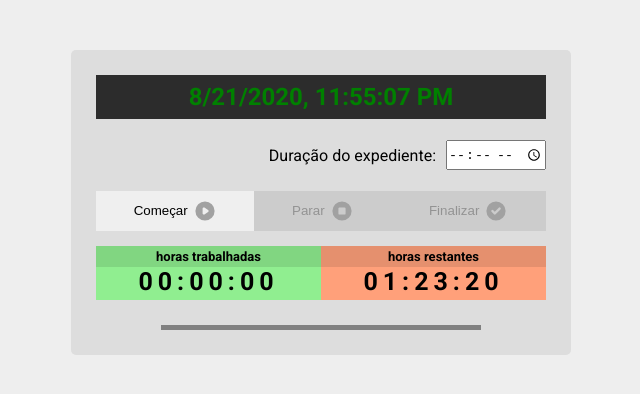
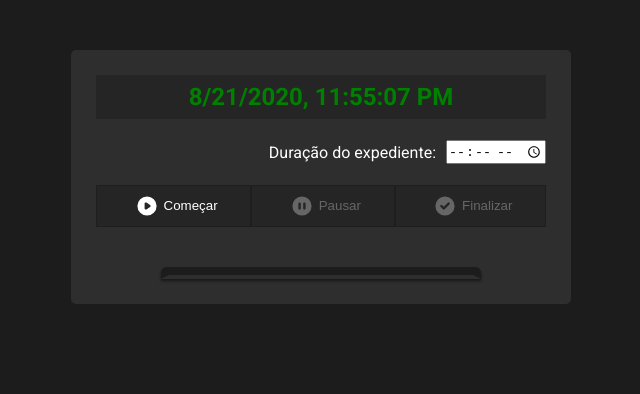
Before and after one commit to JVitorLeone/Ponto, a React (Create React App) app: page / in a window 1280 px wide. Shown: the top 394 px of the page, without its empty margins (319-959 px from the left). Built offline with nearby package versions, Linux system fonts and the light colour scheme.

Commit message:
update: changed colors

```diff
--- a/src/components/ButtonTray/index.js
+++ b/src/components/ButtonTray/index.js
@@ -2,7 +2,7 @@ import React from 'react';
 
 import {Container, Button} from './style.js';
 
-import { StopIcon, PlayIcon, CheckIcon } from '../../icons';
+import { PauseIcon, PlayIcon, CheckIcon } from '../../icons';
 
 function ButtonTray(props) {
 	const { start, stop, finish, isActive, canStart, canFinish } = props;
@@ -16,22 +16,22 @@ function ButtonTray(props) {
 				onClick={ () => start() }
 				disabled={ !ableToStart }
 			>
+				<PlayIcon/>
 				Começar
-				<PlayIcon/>
 			</Button>
 			<Button
 				onClick={ () => stop() }
 				disabled={ !isActive }
 			>
-				Parar
-				<StopIcon/>
+				<PauseIcon/>
+				Pausar
 			</Button>
 			<Button
 				onClick={ () => finish() }
 				disabled={ !canFinish }
 			>
+				<CheckIcon/>
 				Finalizar
-				<CheckIcon/>
 			</Button>
 		</Container>
 	);
--- a/src/components/ButtonTray/style.js
+++ b/src/components/ButtonTray/style.js
@@ -5,6 +5,7 @@ export const Container = styled.div`
 	flex-direction: row;
 	justify-content: center;
 
+	background-color: var(--ter-dark);
 	width: 100%;
 
 	margin-top: 15px;
@@ -16,16 +17,21 @@ export const Button = styled.button`
 	border: none;
 	padding: 8px 16px;
 
-	:hover {
-		background-color: #fff;
+	background-color: inherit;
+	color: var(--main-light);
+
+	border: 1px solid rgba(0,0,0,.2);
+
+	:hover:not([disabled]) {
+		background-color: var(--main-dark);
 	}
 
 	:disabled {
-		background-color: #ccc;
+		color: rgba(255,255,255,.3);
 	}
 
 	>svg {
 		vertical-align: middle;
-		margin-left: 5px;
+		margin: 0 5px;
 	}
 `;
--- a/src/components/Hourglass/index.js
+++ b/src/components/Hourglass/index.js
@@ -65,7 +65,8 @@ function Hourglass(props){
 
 	return (
 		<Container>
-
+			{ periods.length > 0 && (
+				<>
 					<Total>
 						<p>horas trabalhadas</p>
 						{ getTimeToHourString(totalTime) }
@@ -75,7 +76,8 @@ function Hourglass(props){
 						<p>horas restantes</p>
 						{ getTimeToHourString(remainingTime) }
 					</Remaining>
-
+				</>
+			)}
 		</Container>
 	)
 }
--- a/src/components/Hourglass/style.js
+++ b/src/components/Hourglass/style.js
@@ -25,6 +25,12 @@ export const Container = styled.div`
 
 		padding: 0 0 4px 0;
 
+		animation: opacity .5s linear;
+		@keyframes opacity {
+			from { opacity:0 }
+			to { opacity:1 }
+		}
+
 		>p {
 			padding: 3px 0;
 			background-color: rgba(0,0,0,0.1);
@@ -35,11 +41,11 @@ export const Container = styled.div`
 `;
 
 export const Total = styled.div`
-	background-color: lightgreen;
+	background-color: var(--green);
 `;
 
 export const Remaining = styled.div`
-	background-color: lightsalmon;
+	background-color: var(--orange);
 `;
 
 export const Limit = styled.span`
--- a/src/components/Limit/style.js
+++ b/src/components/Limit/style.js
@@ -11,11 +11,11 @@ export const Container = styled.div`
 	margin-top: 15px;
 	padding: 6px 0;
 
+	color: var(--main-light);
 `;
 
 export const LimitInput = styled.input`
 	width: 100px;
-	height: 30px;
 
 	margin-left: 10px;
 `;
--- a/src/components/Ponto/style.js
+++ b/src/components/Ponto/style.js
@@ -4,7 +4,7 @@ export const Container = styled.div`
 	display: flex;
 	justify-content: center;
 
-	background-color: #eee;
+	background-color: var(--main-dark);
 
 	width: 100vw;
 	height: 100vh;
@@ -22,20 +22,25 @@ export const PontoBox = styled.div`
 	height: max-content;
 
 	padding: 25px;
-	background-color: #ddd;
+	background-color: var(--sec-dark);
 	border-radius: 5px;
 `;
 
 export const Actions = styled.div`
 	width: 100%;
-	background-color: #ddd;
+	background-color: var(--sec-dark);
 	z-index: 1;
 `;
 
 export const Printer = styled.div`
 	width: 320px;
 
-	border-bottom: 5px solid grey;
+	border: 8px solid var(--main-dark);
+	border-bottom: 4px solid var(--sec-dark);
+	border-top-left-radius: 6px;
+	border-top-right-radius: 6px;
 
 	margin: 25px auto 0;
+
+	box-shadow: 0 2px 3px rgba(0,0,0,.5);
 `;
--- a/src/components/Watch/style.js
+++ b/src/components/Watch/style.js
@@ -4,8 +4,10 @@ export const Container = styled.div`
 	width: 100%;
 
 	padding: 8px;
-	background-color: rgba(0,0,0,.8);
+	background-color: var(--ter-dark);
 	color: green;
+
+	border-color: rgba(0,0,0,.2);
 
 	>h1 {
 		display: table;
--- a/src/icons/index.js
+++ b/src/icons/index.js
@@ -1,7 +1,7 @@
 import React from 'react';
 
 const defaultWidth = "24px";
-const defaultColor = "#a1a1a1";
+const defaultColor = "inherit";
 
 function DefaultSVG({children}, props){
 	return (
@@ -35,7 +35,7 @@ export function XIcon(props){
 
 export function PlayIcon(props){
 	return (
-		<DefaultSVG { ...props }>
+		<DefaultSVG { ...props } cade={props.width}>
 			<path fillRule="evenodd" d="M10 18a8 8 0 100-16 8 8 0 000 16zM9.555 7.168A1 1 0 008 8v4a1 1 0 001.555.832l3-2a1 1 0 000-1.664l-3-2z" clipRule="evenodd" />
 		</DefaultSVG>
 	);
--- a/src/style/GlobalStyles.js
+++ b/src/style/GlobalStyles.js
@@ -3,13 +3,14 @@ import { createGlobalStyle } from 'styled-components';
 const GlobalStyles = createGlobalStyle`
 
 	:root {
-		--main-accent-color: rgb(72, 219, 99);
-		--sec-accent-color: rgb(57, 201, 84);
-		--opc-accent-color: rgb(102, 185, 121);
-		--main-light-color: rgb(238, 243, 244);
-		--sec-light-color: rgb(228, 228, 228);
-		--main-dark-color: rgb(90, 86, 85);
-		--sec-dark-color: rgb(61, 59, 59);
+		--main-dark: rgb(28, 28, 28);
+		--sec-dark: rgb(46, 46, 46);
+		--ter-dark: rgb(37,37,37);
+		--main-light: #ffffff;
+		--green: #8bee8b;
+		--orange: #ff9e80;
+		--yellow: rgb(247, 246, 200);
+
 	}
 
 	* {
```
Lines whose indentation alone changed are shown as unchanged.
